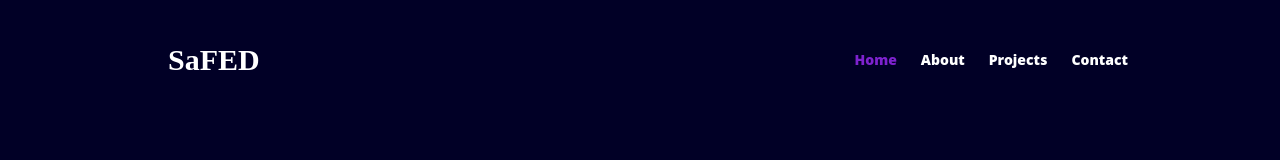
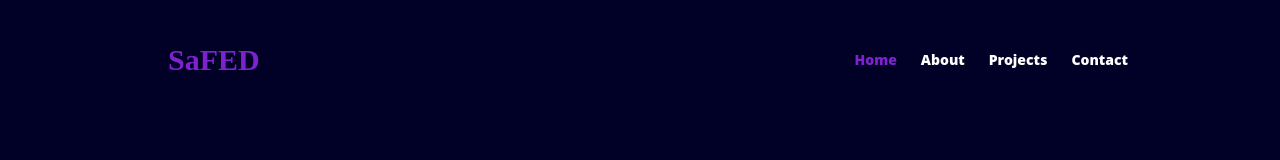
Before and after one commit to Saloni-FED/My-Portfolio, a React (Vite) app: page / in a window 1280 px wide. Shown: the top 160 px of the page. Built offline with nearby package versions, Linux system fonts and the light colour scheme; a web font is replaced by a local one.

Commit message:
modified portfolio styles

```diff
--- a/src/components/Navbar.jsx
+++ b/src/components/Navbar.jsx
@@ -10,7 +10,7 @@ const Navbar = ({ setSelectedPage, selectedPage }) => {
   return (
     <nav className={`z-40 w-full fixed top-0 py-3`}>
       <div className="w-3/4 mx-auto flex justify-between ">
-        <h3 className="text-3xl font-extrabold font-playfair">SaFED</h3>
+        <h3 className="text-3xl font-extrabold font-playfair text-purple-700">SaFED</h3>
         {isAboveSmallScreens ? (
           <div className=" text-sm font-extrabold font-opensans flex justify-center items-center gap-6">
             <Links
@@ -38,7 +38,7 @@ const Navbar = ({ setSelectedPage, selectedPage }) => {
         ) : (
           <div className="flex justify-center items-center text-3xl font-semibold  transition duration-300">
             {isMenuToggled ? (
-              <div className="fixed right-0 bottom-0 h-full bg-black w-[300px]">
+              <div className="fixed right-0 bottom-0 h-full w-full bg-deep-blue ">
                 <MdCancel
                   onClick={() => {
                     setIsMenuToggled((prev) => !prev);
@@ -72,7 +72,9 @@ const Navbar = ({ setSelectedPage, selectedPage }) => {
                 onClick={() => {
                   setIsMenuToggled((prev) => !prev);
                 }}
+                className="text-purple-700"
               />
+
             )}
           </div>
         )}
```
